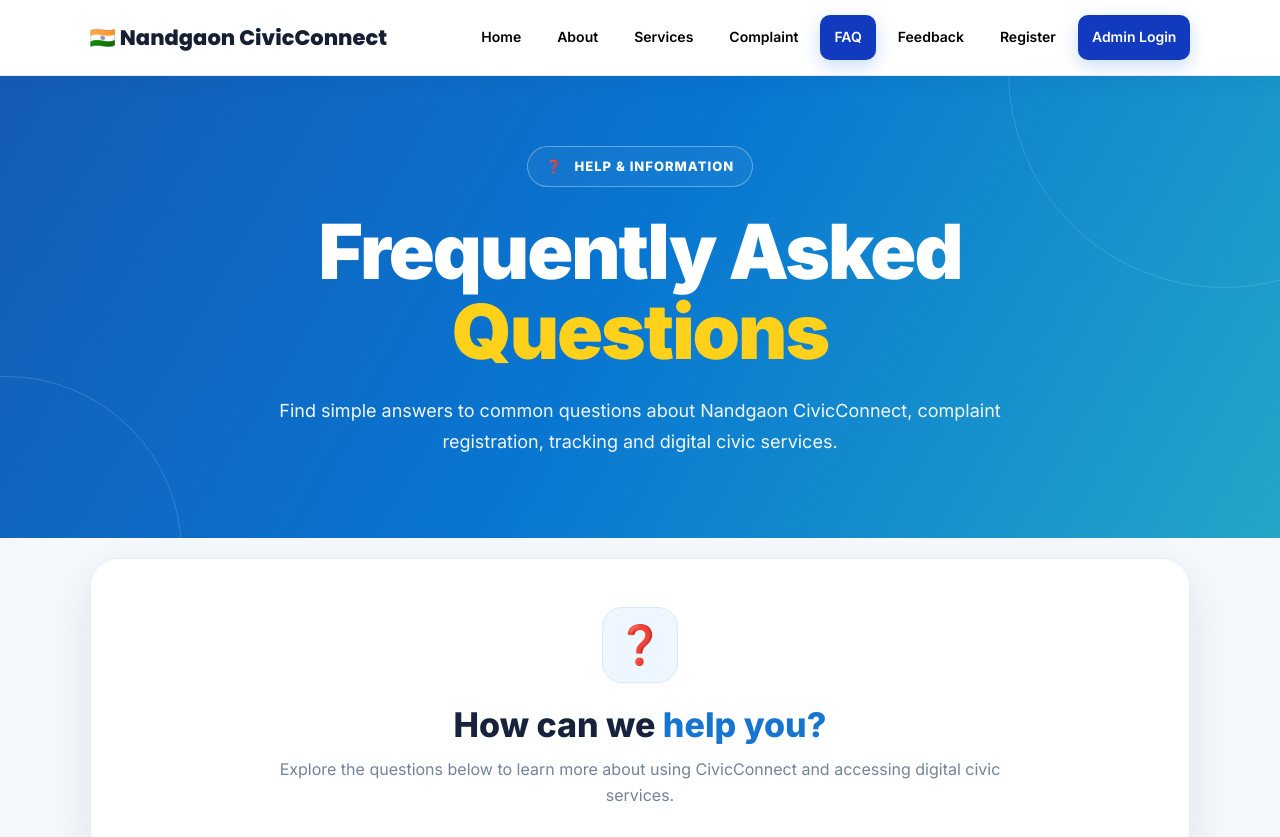
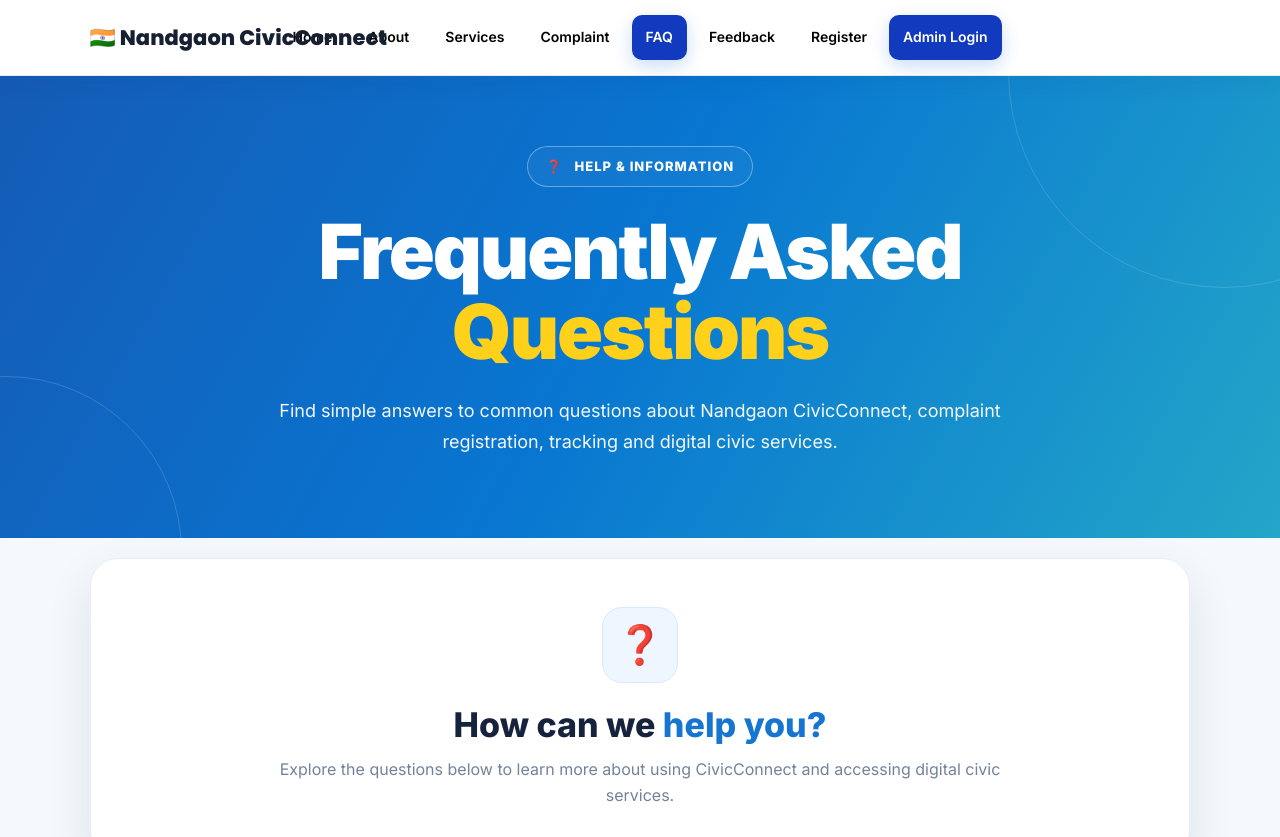
Before and after one commit to vishwakarmaanshika116-netizen/Nandgaon-CivicConnect, a plain HTML site: page faq.html in a window 1280 px wide. Shown: the top 837 px of the page. Drawn offline with Linux system fonts and the light colour scheme.

Commit message:
updated code

```diff
--- a/faq.html
+++ b/faq.html
@@ -53,7 +53,6 @@
             padding: 0 7%;
             display: flex;
             align-items: center;
-            justify-content: space-between;
 
             background: rgba(255, 255, 255, 0.96);
             backdrop-filter: blur(15px);
@@ -77,6 +76,8 @@
             font-weight: 800;
 
             color: #172033;
+            position: absolute;
+            left: 7%;
         }
 
         .brand::first-letter {
@@ -86,7 +87,9 @@
         .nav-links {
             display: flex;
             align-items: center;
+            justify-content: center;
             gap: 8px;
+            width: 100%;
         }
 
         .nav-links a {
```
